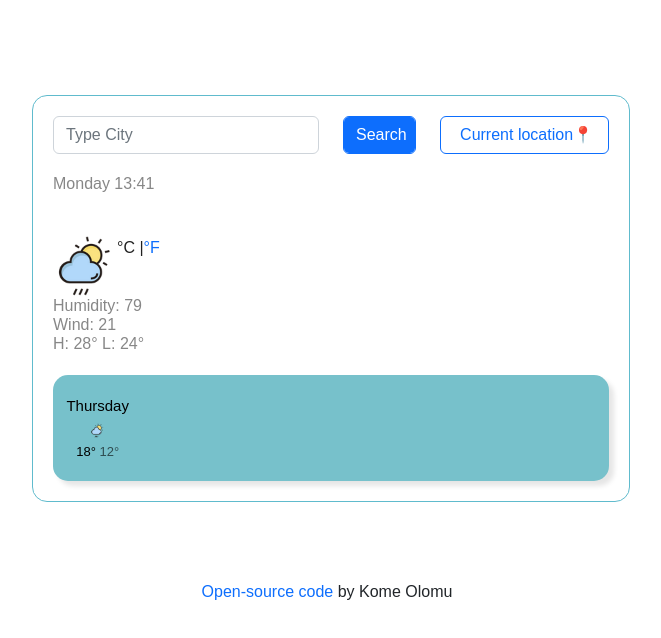
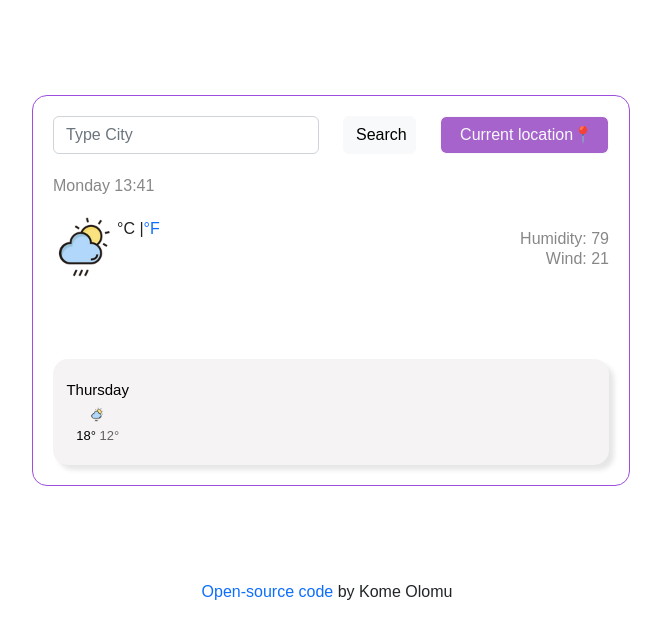
Before and after one commit to KomeOlomu/weather-app, a plain HTML site: page index.html in a window 1280 px wide. Shown: the whole page, without its empty margins (313-974 px from the left). Drawn offline with nearby package versions, Linux system fonts and the light colour scheme.

Commit message:
Updated the CSS styles

```diff
--- a/index.html
+++ b/index.html
@@ -35,17 +35,14 @@
                   />
                 </div>
                 <div class="mt-2 mt-sm-0 col-6 col-sm-3 col-md-2">
-                  <input
-                    type="submit"
-                    value="Search"
-                    class="form-control btn btn-primary"
-                  />
+                  <input type="submit" value="Search" class="form-control btn
+                  btn-light"" />
                 </div>
                 <div class="mt-2 mt-sm-0 col-6 col-sm-4 col-md-4">
                   <input
                     type="submit"
                     value=" Current location📍"
-                    class="form-control btn btn-outline-primary"
+                    class="form-control btn btn-outline-light"
                     id="current-location"
                   />
                 </div>
@@ -81,10 +78,10 @@
             <ul>
               <li id="humidity">Humidity: 79</li>
               <li id="wind">Wind: 21</li>
-              <li>
+              <!-- <li>
                 <span id="high-temp">H: 28</span>&#176;
                 <span id="low-temp">L: 24</span>&#176;
-              </li>
+              </li> -->
             </ul>
             <div class="week-forecast" id="forecast">
               <div class="row">
--- a/src/styles.css
+++ b/src/styles.css
@@ -17,9 +17,18 @@ h1 {
 }
 
 ul {
-    margin: 0 0 20px;
+    margin: 20px 0 20px;
     padding: 0;
+
 }
+
+#humidity, #wind {
+    text-align: right;
+    line-height: 20px;
+    position: relative;
+    bottom: 70px;
+}
+
 
 p {
     font-family: Arial, Helvetica, sans-serif;
@@ -31,12 +40,14 @@ a:link {
 }
 
 li {
+    list-style: none;
+    margin: 0;
+    padding: 0;
     color: rgb(135, 135, 135);
     font-size: 16px;
-    height: 19px;
+    /* height: 19px; */
     font-weight: 100;
-    line-height: 1;
-    list-style: none;
+    line-height: 19px;
 }
 
 .weather-app-wrapper {
@@ -45,7 +56,7 @@ li {
     padding-top: 35px;
 }
 .weather-app {
-    border: 1px solid #60bbcd;
+    border: 1px solid #9d4edd;
     padding: 20px;
     margin: 30px auto;
     border-radius: 15px;
@@ -91,8 +102,15 @@ width: 55px;
     margin-bottom: 22px;
 }
 
+.btn-outline-light {
+    background-color: #a663cc;
+}
+.btn:hover {
+    background-color: #b298dc;
+}
 .week-forecast {
-    background-color: #77c1cb;
+    /* background-color: #77c1cb; */
+    background-color: #f5f3f4;
     border-radius: 15px;
     box-shadow: 5px 5px 5px rgba(0, 0, 0, 0.1);
     /* margin: 2px 0 6px 15px; */
```
